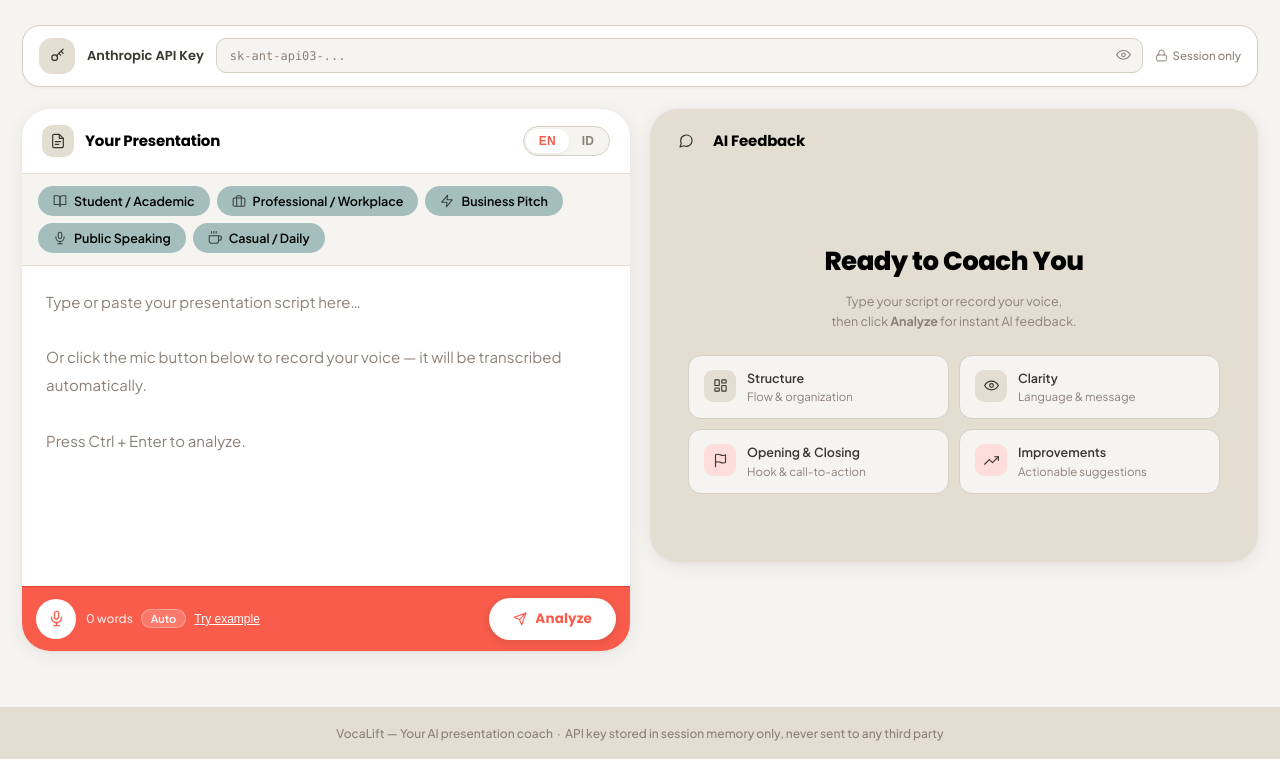
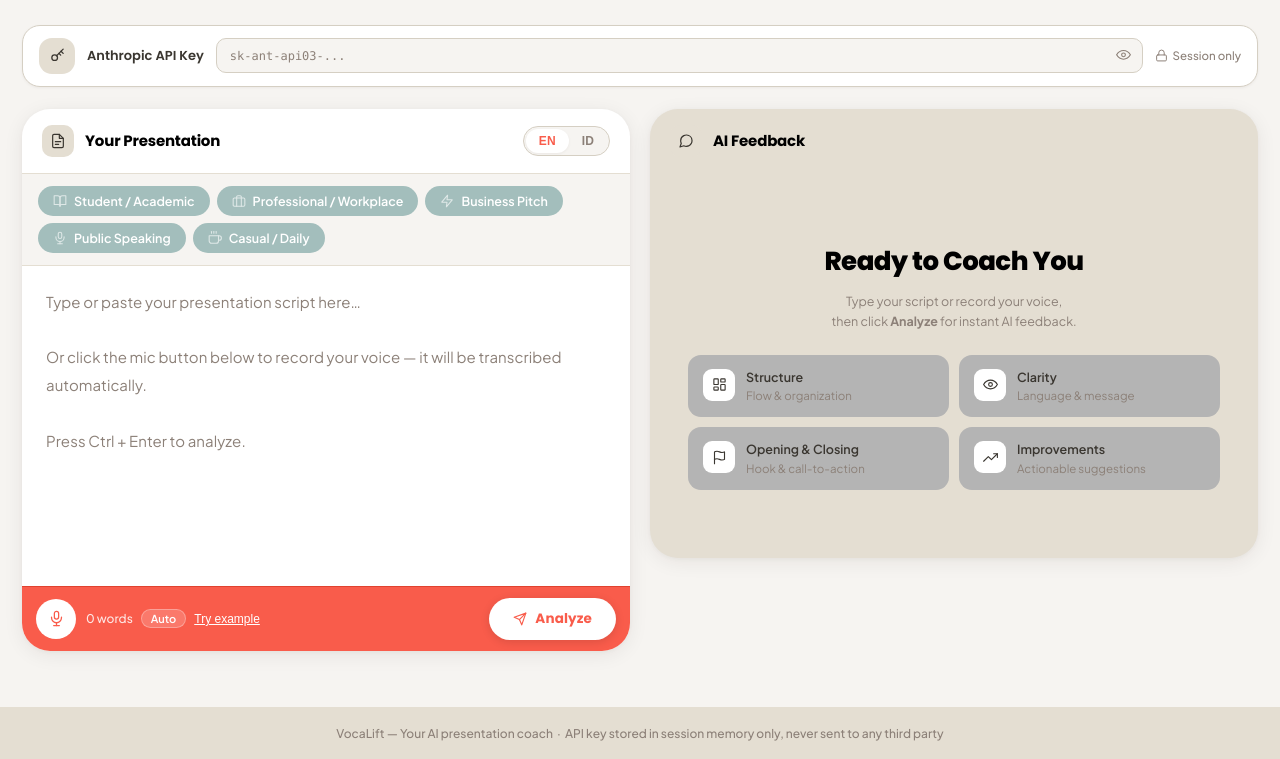
Before and after one commit to vellydc/presentai, a website: page index.html in a window 1280 px wide. Shown: the part 91-850 px from the top of the page. Drawn offline with Linux system fonts and the light colour scheme.

Commit message:
Recolor feature-grid cards to gray with white icon boxes; context chip text to white

```diff
--- a/index.html
+++ b/index.html
@@ -292,7 +292,7 @@
       border-radius: 99px;
       border: none;
       background: #A3BEBC;
-      color: #000;
+      color: #fff;
       cursor: pointer;
       transition: all .15s;
       white-space: nowrap;
@@ -506,13 +506,13 @@
     }
 
     .feat-card {
-      border: 1.5px solid var(--border);
+      border: none;
       border-radius: var(--r-sm);
       padding: 14px 15px;
       display: flex;
       align-items: flex-start;
       gap: 11px;
-      background: var(--paper);
+      background: #B4B4B4;
     }
 
     .feat-icon {
@@ -520,7 +520,8 @@
       border-radius: 9px;
       display: flex; align-items: center; justify-content: center;
       flex-shrink: 0;
-      background: var(--stone);
+      background: #fff;
+      border: none;
       color: var(--ink-2);
     }
     .feat-icon .icon { width: 15px; height: 15px; }
@@ -863,7 +864,7 @@ Press Ctrl + Enter to analyze."></textarea>
               </div>
             </div>
             <div class="feat-card">
-              <div class="feat-icon" style="background:#FEDDDA">
+              <div class="feat-icon">
                 <span class="icon"><svg viewBox="0 0 24 24" fill="none" stroke="currentColor" stroke-width="1.8" stroke-linecap="round" stroke-linejoin="round"><path d="M4 15s1-1 4-1 5 2 8 2 4-1 4-1V3s-1 1-4 1-5-2-8-2-4 1-4 1z"/><line x1="4" y1="22" x2="4" y2="15"/></svg></span>
               </div>
               <div>
@@ -872,7 +873,7 @@ Press Ctrl + Enter to analyze."></textarea>
               </div>
             </div>
             <div class="feat-card">
-              <div class="feat-icon" style="background:#FEDDDA">
+              <div class="feat-icon">
                 <span class="icon"><svg viewBox="0 0 24 24" fill="none" stroke="currentColor" stroke-width="1.8" stroke-linecap="round" stroke-linejoin="round"><polyline points="23 6 13.5 15.5 8.5 10.5 1 18"/><polyline points="17 6 23 6 23 12"/></svg></span>
               </div>
               <div>
```
